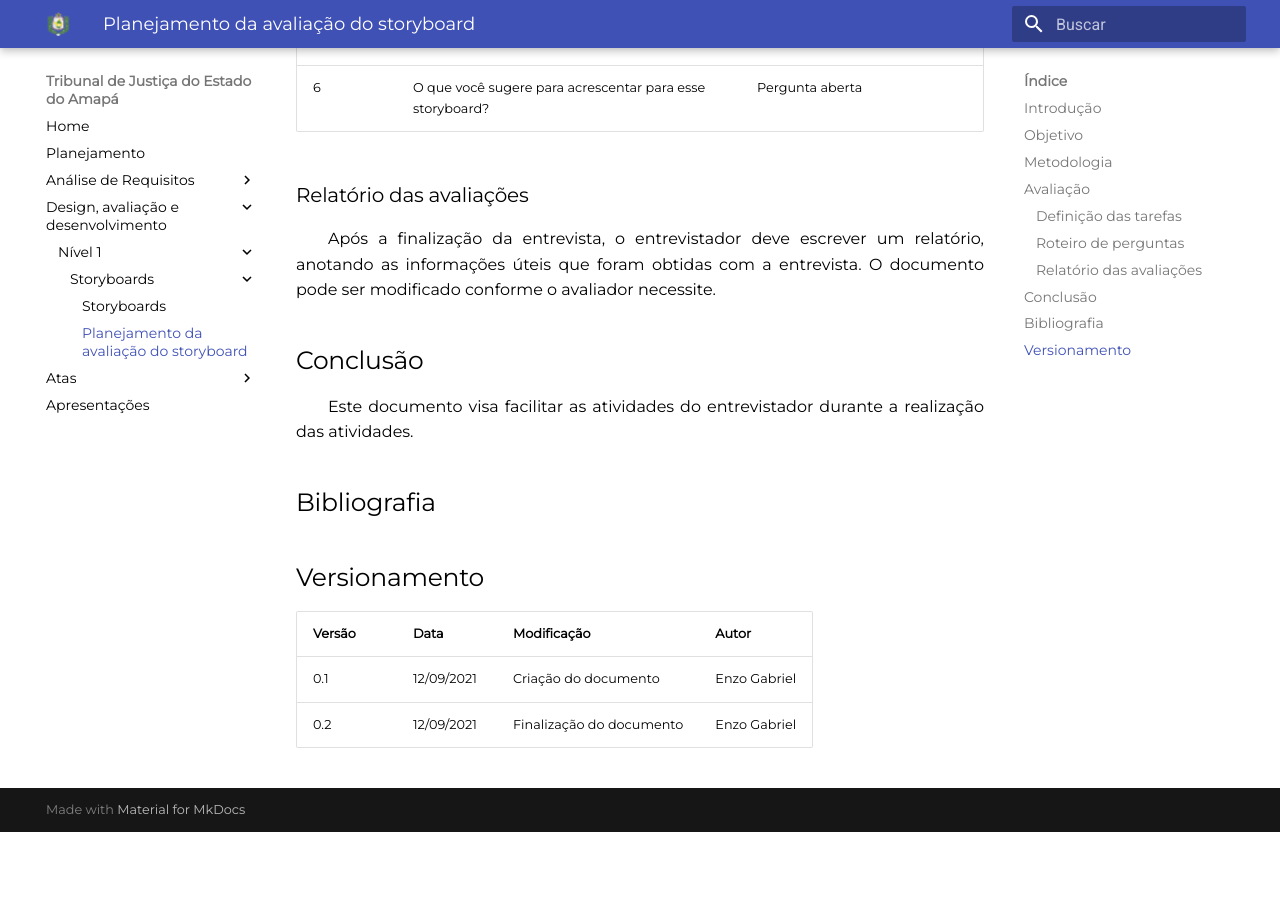
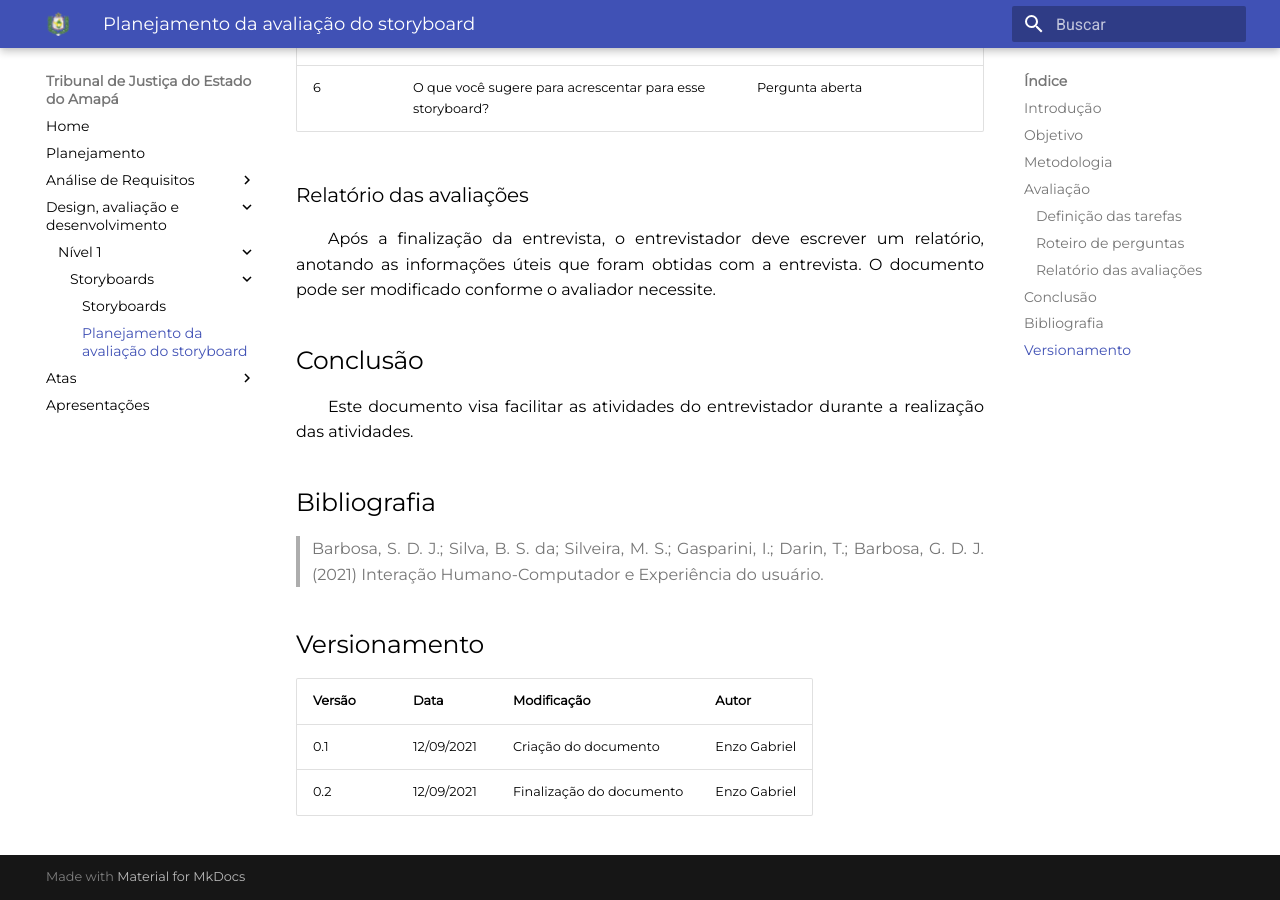
Before and after one commit to Interacao-Humano-Computador/2021.1-Tribunal_de_Justica_do_Amapa, an MkDocs documentation site: the page built from docs/design-ava-des/nivel-1/storyboards/plan-ava-storyboard.md, in a window 1280 px wide and 900 px high, scrolled down 1460 px. Built offline with MkDocs 1.6.1 and Material for MkDocs 9.7.7, drawn with Linux system fonts in a browser that asks for light colours; before the commit the page ends 2292 px from its top, so only the background shows below that.

Commit message:
Adicionando bibliografia oa documento de planejamento e avaliação dos storyboards

```diff
--- a/docs/design-ava-des/nivel-1/storyboards/plan-ava-storyboard.md
+++ b/docs/design-ava-des/nivel-1/storyboards/plan-ava-storyboard.md
@@ -39,6 +39,7 @@
 
 ## Bibliografia
 
+> Barbosa, S. D. J.; Silva, B. S. da; Silveira, M. S.; Gasparini, I.; Darin, T.; Barbosa, G. D. J. (2021) Interação Humano-Computador e Experiência do usuário.
 ## Versionamento
 | Versão | Data | Modificação | Autor |
 |--|--|--|--|
```
